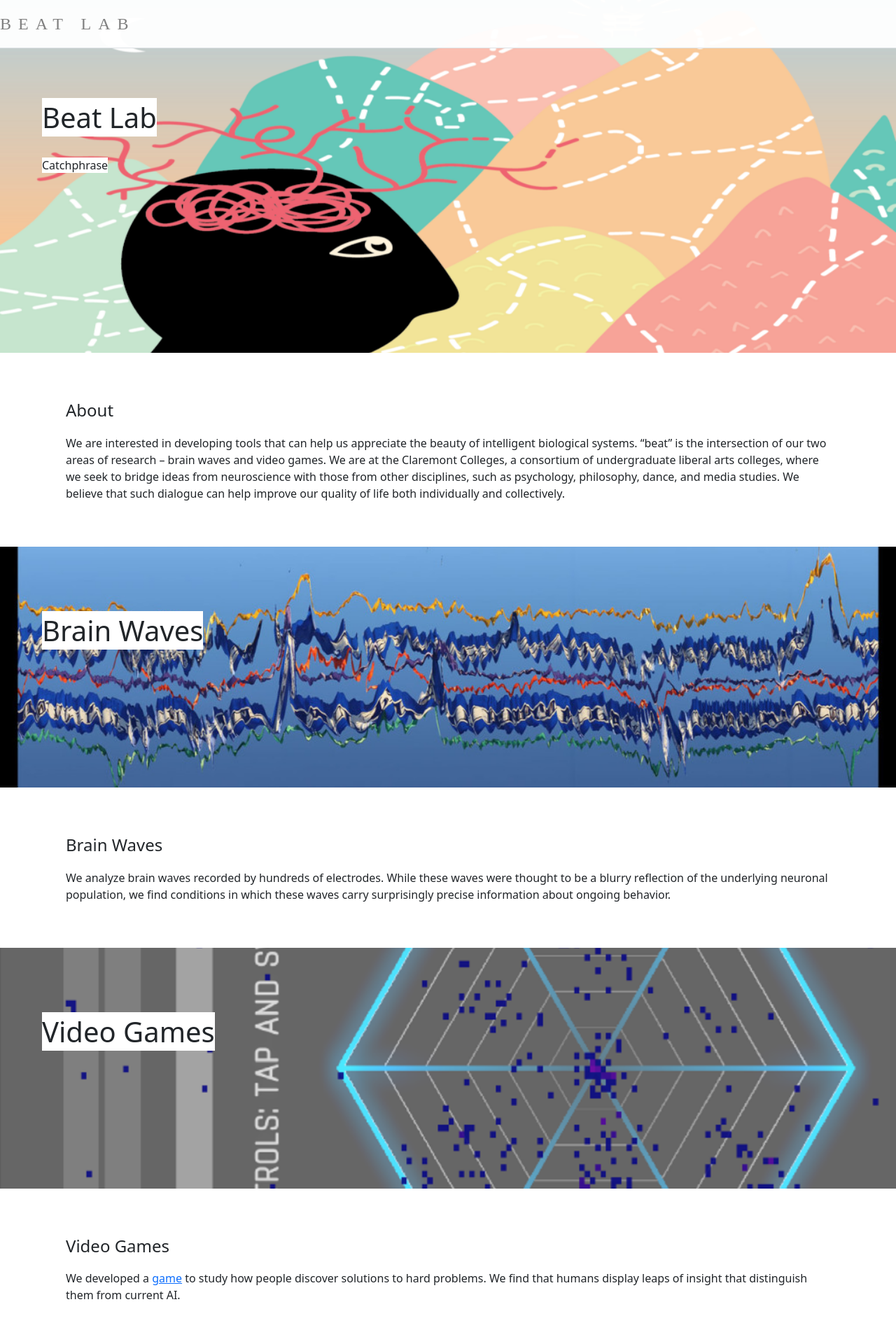
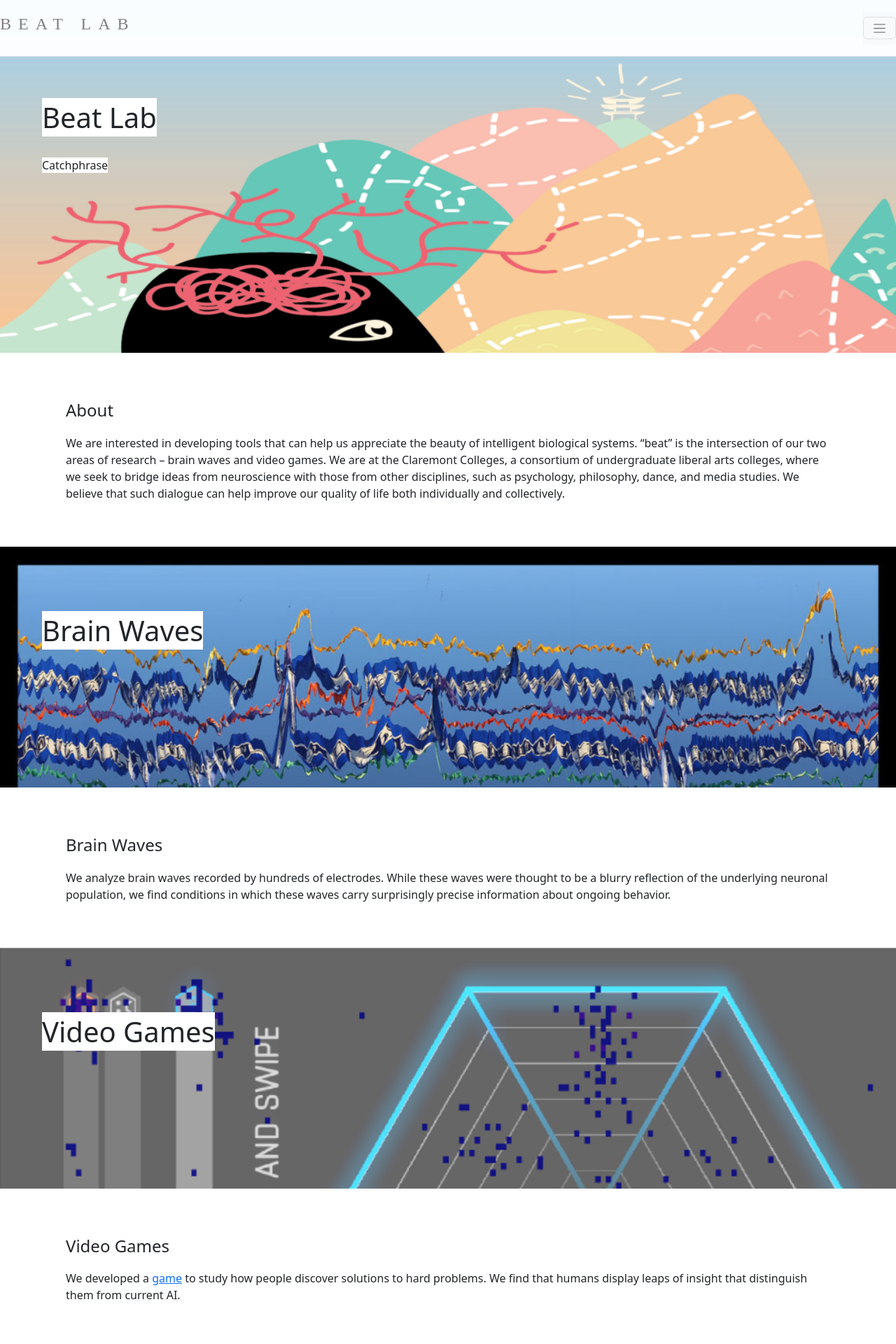
Before and after one commit to SeijiAkera/BeatLab-site, a Flask app: page / in a window 1280 px wide. Shown: the top 1920 px of the page at 70% size. Run offline with Flask 3, Linux system fonts and the light colour scheme; some libraries are stand-ins or nearby versions.

Commit message:
update header styling

```diff
--- a/static/css/style.css
+++ b/static/css/style.css
@@ -4,7 +4,6 @@ body, html {
 
 header {
     top: 20px;
-    z-index: 2;
     background-color: rgba(255,255,255,0.95);
 }
 
@@ -38,7 +37,7 @@ header {
 
   /* Create the parallax scrolling effect */
   background-attachment: fixed;
-  background-position: center center;
+  background-position: center top;
   background-repeat: no-repeat;
   -webkit-background-size: cover;
   -moz-background-size: cover;
@@ -49,6 +48,7 @@ header {
 
 .site-title {
     font-family: futura-pt;
+    font-size: 1.5rem;
     text-transform: uppercase;
     letter-spacing: 10px;
     color:grey;
@@ -58,6 +58,10 @@ header {
     color: black;
 }
 
+.navbar-toggler-icon {
+    font-size: 0.875rem; /* Adjust the font-size to your desired size */
+}
+
 @media (max-width: 768px) {
     .navbar-nav {
         flex-direction: column;
--- a/templates/header.html
+++ b/templates/header.html
@@ -1,7 +1,8 @@
 <!DOCTYPE html>
 <html lang="en">
     <head>
-        <meta charset="UTF-8" name="viewport" content="width=device-width, initial-scale=1.0">
+        <meta charset="UTF-8">
+        <meta name="viewport" content="width=device-width, initial-scale=1.0">
         <title>Beat Lab</title>
         <link rel="stylesheet" href="https://maxcdn.bootstrapcdn.com/bootstrap/4.5.2/css/bootstrap.min.css">
         <script src="https://ajax.googleapis.com/ajax/libs/jquery/3.5.1/jquery.min.js"></script>
@@ -10,14 +11,13 @@
     </head>
     <body>
         <div id="header-box" class="header">
-            <header class="d-flex flex-wrap justify-content-center py-3 mb-4 border-bottom">
-                <a href="/" class="d-flex align-items-center mb-3 mb-md-0 me-md-auto link-body-emphasis text-decoration-none">
-                    <span class="fs-4 site-title">Beat Lab</span>
-                </a>
-                <button class="navbar-toggler" type="button" data-toggle="collapse" data-target="#navbarNav" aria-controls="navbarNav" aria-expanded="false" aria-label="Toggle navigation">
-                    <span class="navbar-toggler-icon"></span>
+            <header class="d-flex flex-wrap justify-content-between py-3 mb-4 border-bottom">
+                <a href="/" class="navbar-brand site-title">Beat Lab</a>
+                <nav class="navbar navbar-light bg-light">
+                    <button class="navbar-toggler ml-auto" type="button" data-toggle="collapse" data-target="#collapsingNavbar2">
+                        <span class="navbar-toggler-icon my-toggler"></span>
                     </button>
-                <nav class="collapse navbar-collapse" id="navbarNav">
+                    <div class="navbar-collapse collapse" id="collapsingNavbar2">
                         <ul class="nav nav-pills">
                             <li class="nav-item"><a href="#" class="nav-link nav-color" aria-current="page">Home</a></li>
                             <li class="nav-item"><a href="#about-link" class="nav-link nav-color">About</a></li>
@@ -26,6 +26,7 @@
                             <li class="nav-item"><a href="#team-link" class="nav-link nav-color">Team</a></li>
                             <li class="nav-item"><a href="#contact-link" class="nav-link nav-color">Contact</a></li>
                         </ul>
+                    </div>
                 </nav>
             </header>
         </div>
--- a/templates/index.html
+++ b/templates/index.html
@@ -228,12 +228,11 @@
     <!-- Team Section -->
     <!--  TODO: Get this to cycle through a .csv file, or a database file instead of ranges  -->
     <section id="team">
-        <div class="container px-4 py-5">
-            <div class="row row-cols-1 row-cols-sm-2 row-cols-md-5 py-5 my-5 border-top">
+        <div class="container px-4 py-5 row row-cols-1 row-cols-sm-2 row-cols-md-5 py-5 my-5 border-top">
             <div class="col mb-3">
 
             </div>
-                <div class="col mb-3">
+            <div class="mb-3">
                 <h4 style="margin: 20px 0px">Current Members</h4>
                 <p>
                     Gautam Agarwal <br>
@@ -246,7 +245,7 @@
             <div class="col mb-3">
 
             </div>
-                <div class="col mb-3">
+            <div class="mb-3">
                 <h4 style="margin: 20px 0px">Alumni</h4>
                 <p>
                     Chae Park <br>
@@ -256,7 +255,6 @@
             </div>
             <div class="col mb-3">
 
-                </div>
             </div>
         </div>
     </section>
```
Lines whose indentation alone changed are shown as unchanged.
